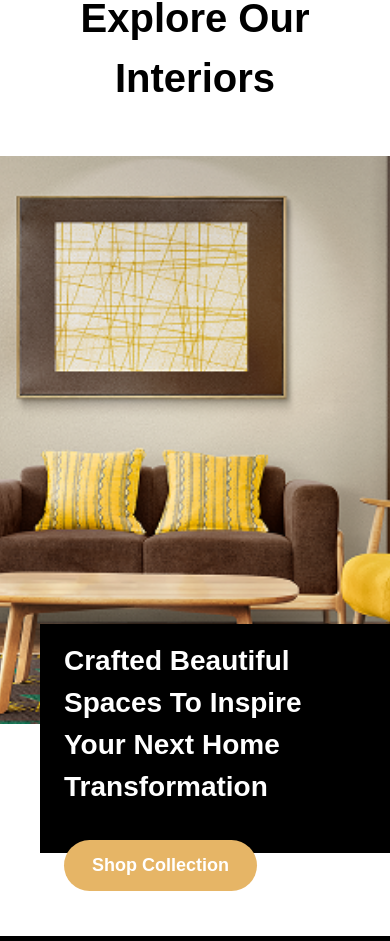
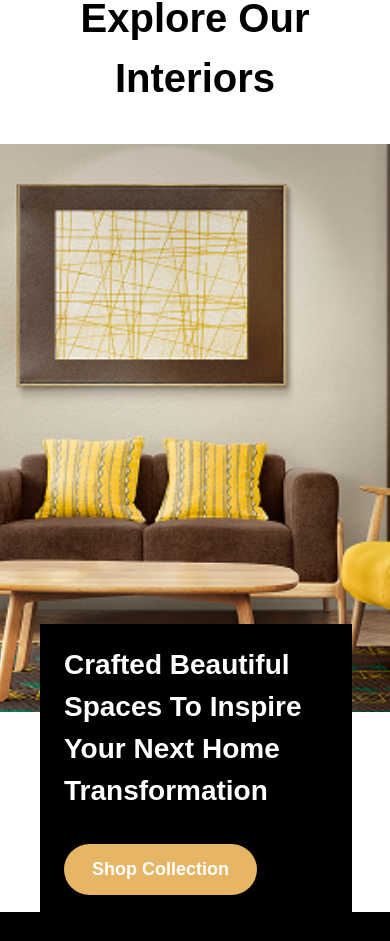
Before and after one commit to codewhizzhard/blue, a React (Vite) app: page / in a window 390 px wide. Shown: the part 3970-4911 px from the top of the page. Built offline with nearby package versions, Linux system fonts and the light colour scheme; a web font is replaced by a local one.

Commit message:
Update landingPage.jsx

```diff
--- a/src/pages/landingPage.jsx
+++ b/src/pages/landingPage.jsx
@@ -229,11 +229,11 @@ const LandingPage = () => {
                     <span>Bedroom</span>
                 </div>
             </div> */}
-            <div className='flex gap-8 items-end relative md:static py-3'>
+            <div className='flex gap-8 items-end relative md:static '>
                 <div className='md:w-[68%] w-full'>
                 <img src={interiors} alt="" className='w-full md:rounded-r-[24px] h-[568px] object-cover'/>
                 </div>
-                <div className='md:w-[25%] w-[90%] md:rounded-[24px] bg-black h-[229px] md:h-[400px] absolute md:static top-120 left-10 right-2 text-white px-6 space-y-8 py-4 md:py-30'>
+                <div className='md:w-[25%] w-[80%] md:rounded-[24px] bg-black h-fit py-5 md:h-[400px] absolute md:static top-120 left-10 right-2 text-white px-6 space-y-8 py-4 md:py-30'>
                     <p className='text-[28px] font-semibold'>Crafted Beautiful Spaces To Inspire Your Next Home Transformation</p>
                     <button className='px-7 py-3 bg-[#E6B566] text-[18px] font-bold rounded-[40px]'>Shop Collection</button>
                 </div>
```
